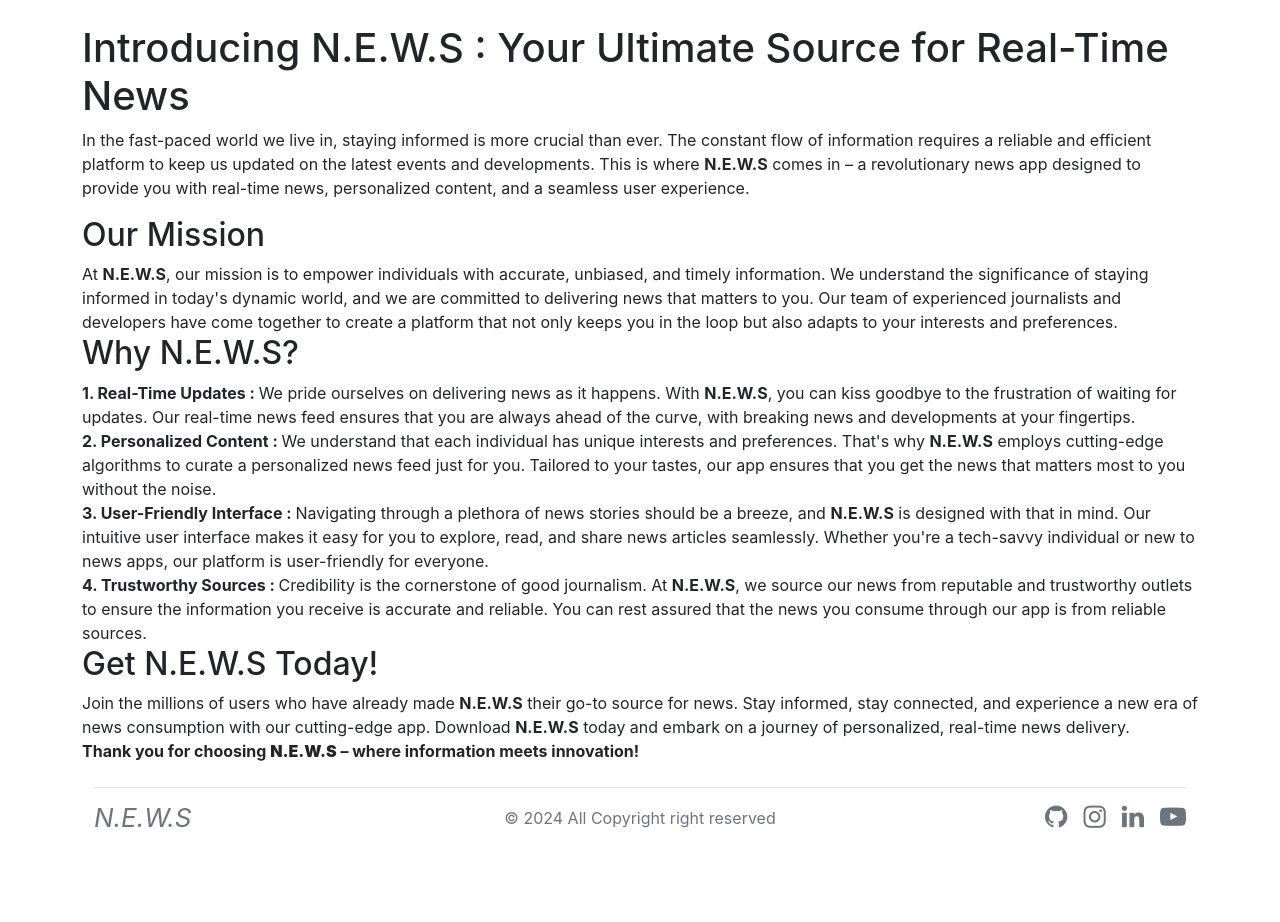
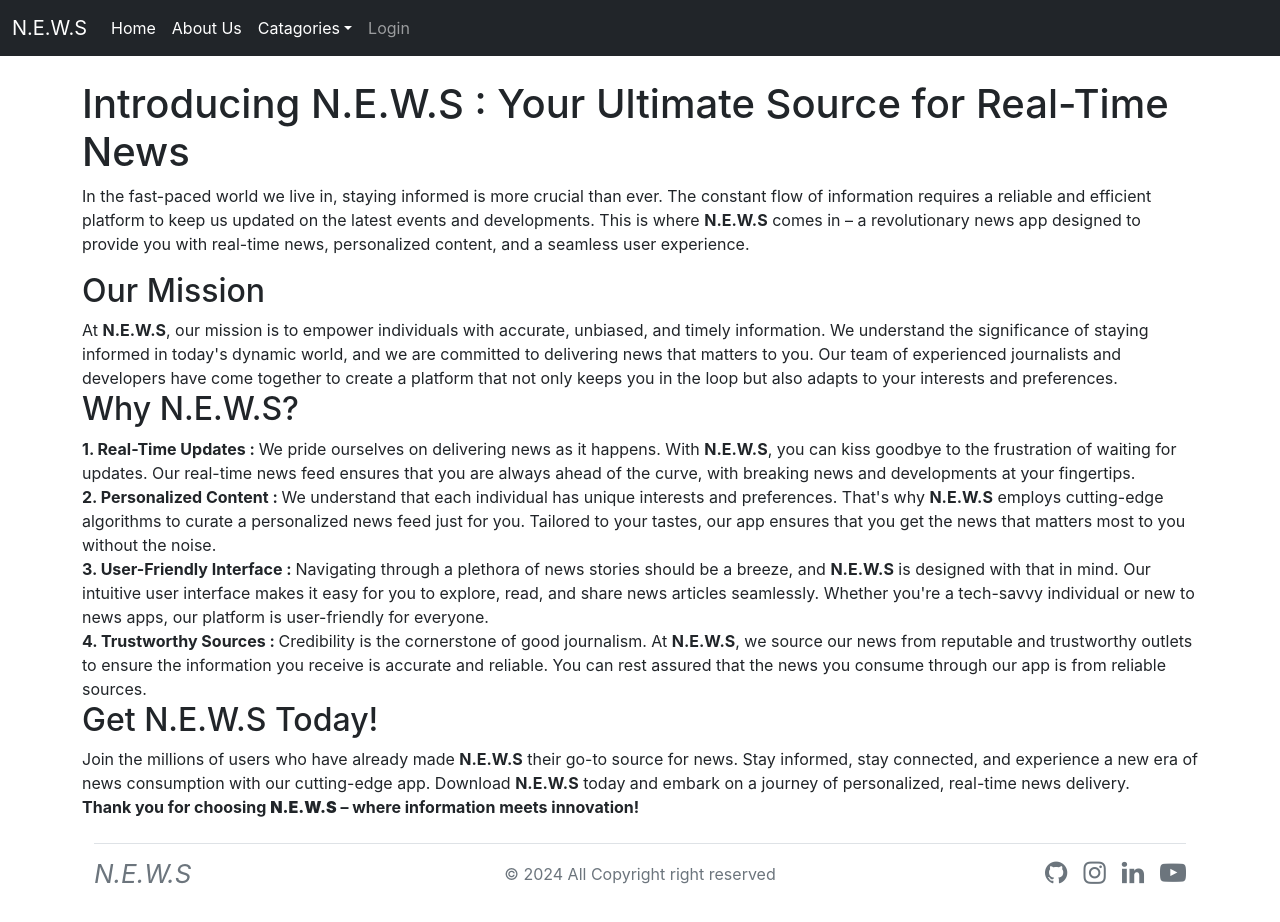
Before and after one commit to Kartikgupta666/NEWS-APP, a React (Create React App) app in the folder news_app/: page /aboutus in a window 1280 px wide. Shown: the top 922 px of the page. Before the commit the page ends 872 px from the top, so only its background shows below. Built offline with nearby package versions, Linux system fonts and the light colour scheme.

Commit message:
navbar pr user ka namm mongodb ke data base se fetch kr le show krna hai

```diff
--- a/news_app/src/component/About.js
+++ b/news_app/src/component/About.js
@@ -1,10 +1,12 @@
 import React, { Component } from 'react'
 import Footer from './Footer'
+import NavBar from './NavBar'
 
 export class About extends Component {
   render() {
     return (
-
+      <>
+        <NavBar />
         <div className="container my-4">
           <h1> Introducing {document.title} : Your Ultimate Source for Real-Time News</h1>
 
@@ -38,7 +40,7 @@ export class About extends Component {
           <Footer />
 
         </div>
-
+      </>
     )
   }
 }
--- a/news_app/src/component/Signup.js
+++ b/news_app/src/component/Signup.js
@@ -26,7 +26,8 @@ export default function Signup() {
                     }
                     else if (res.data !== "exist") {
 
-                        history("/",/* {uname : name}*/)
+                        history("/")
+                        console.log(name)
                     }
                 })
                 .catch(e => {
```
Also changed, not shown: news_app/src/component/NavBar.js (+10 -5 lines), news_app/src/backend/server.js (line endings or trailing spaces). Lines whose indentation alone changed are shown as unchanged.
